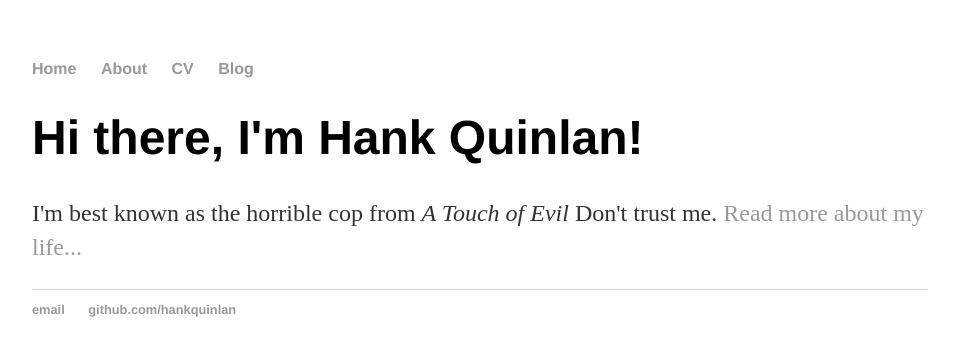
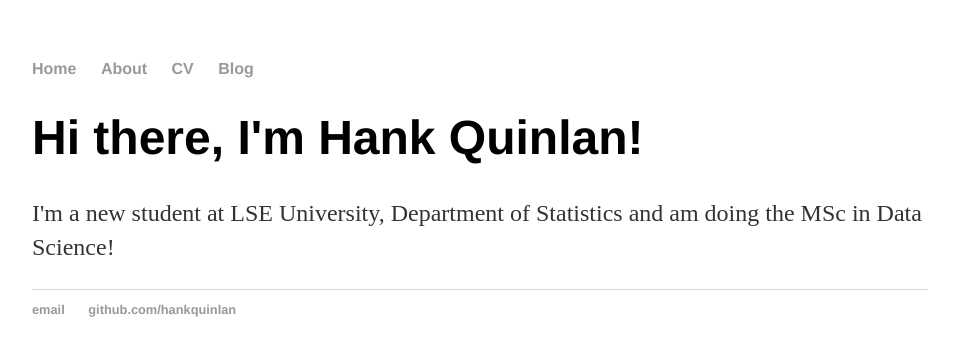
Before and after one commit to Anastation67-2/Anastation67-2.github.io, a Jekyll site: the page built from index.html, in a window 1280 px wide. Shown: the top 356 px of the page, without its empty margins (160-1115 px from the left). Built offline with Jekyll 4.4.1, drawn with Linux system fonts in a browser that asks for light colours.

Commit message:
Update index.html

```diff
--- a/index.html
+++ b/index.html
@@ -4,5 +4,5 @@ title: Hank Quinlan, Horrible Cop
 ---
 <div class="blurb">
 	<h1>Hi there, I'm Hank Quinlan!</h1>
-	<p>I'm best known as the horrible cop from <em>A Touch of Evil</em> Don't trust me. <a href="/about">Read more about my life...</a></p>
+	<p>I'm a new student at LSE University, Department of Statistics and am doing the MSc in Data Science! </p>
 </div><!-- /.blurb -->
```
